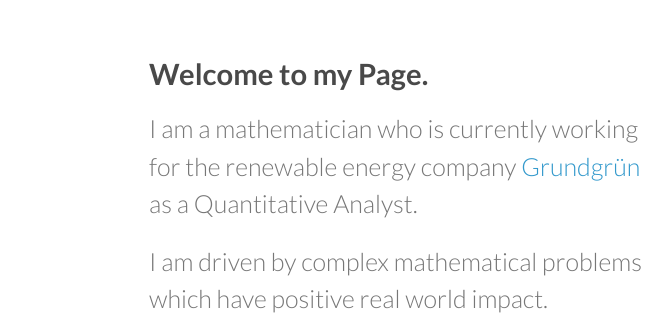
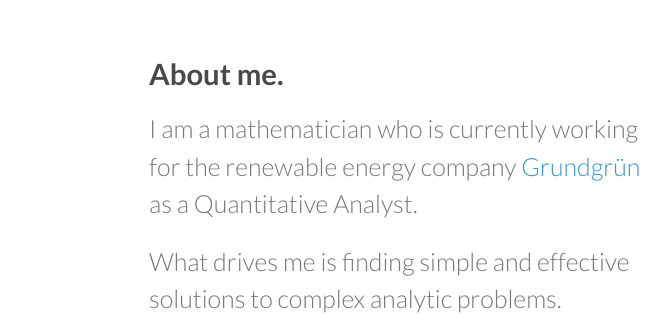
Before and after one commit to warren-oneill/warren-oneill.github.io, a plain HTML site: page index.html in a window 1280 px wide. Shown: the top 331 px of the page, 421-1093 px from the left. Drawn offline with Linux system fonts and the light colour scheme.

Commit message:
edits text

```diff
--- a/index.html
+++ b/index.html
@@ -28,10 +28,10 @@
       </header>
       <section>
         <h3>
-<a id="welcome-to-github-pages" class="anchor" href="#welcome-to-github-pages" aria-hidden="true"><span class="octicon octicon-link"></span></a>Welcome to my Page.</h3>
+<a id="welcome-to-github-pages" class="anchor" href="#welcome-to-github-pages" aria-hidden="true"><span class="octicon octicon-link"></span></a>About me.</h3>
 
 <p>I am a mathematician who is currently working for the renewable energy company <a href="https://www.grundgruen.de/">Grundgrün</a> as a Quantitative Analyst.</p>
-<p>I am driven by complex mathematical problems which have positive real world impact.</p>
+<p>What drives me is finding simple and effective solutions to complex analytic problems.</p>
 <p> If you would like to get in touch or learn more about me please follow the links provided.</p>
       </section>
       <footer>
```
